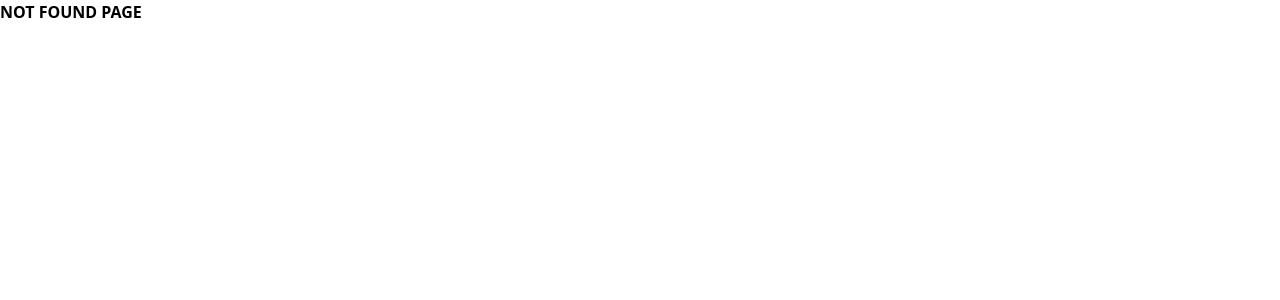
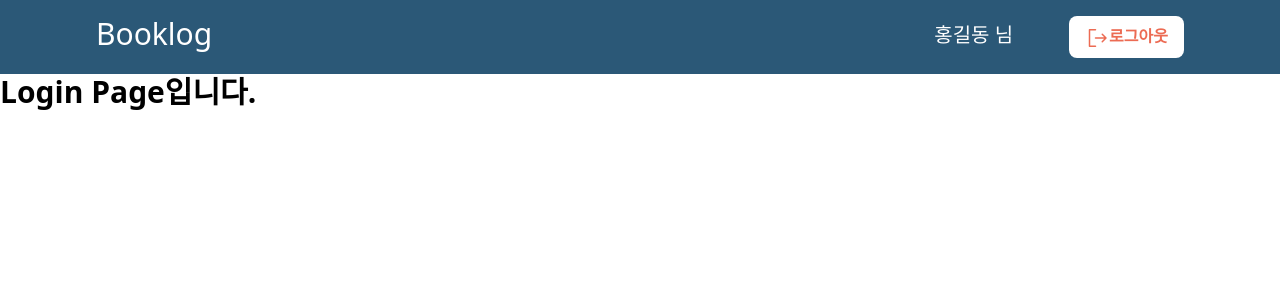
Before and after one commit to team1-booklog/Frontend, a React (Vite) app: page /login in a window 1280 px wide. Before the commit this address had no page. Shown: the top 300 px of the page. Built offline with nearby package versions, Linux system fonts and the light colour scheme.

Commit message:
[FIX] - PR 피드백 반영해서 수정
- 헤더 컴포넌트 common 안으로 수정
- 라우팅 최신 방법으로 수정

```diff
--- a/src/Routers.tsx
+++ b/src/Routers.tsx
@@ -1,22 +1,29 @@
-import { BrowserRouter, Routes, Route } from 'react-router-dom'
+import { RouterProvider, createBrowserRouter } from 'react-router-dom';
 import Layout from './pages/_layout.tsx';
 import MainPage from './pages/MainPage.tsx';
 import MyPage from './pages/MyPage.tsx';
+import Login from './pages/Login.tsx';
 
 export default function Routers() {
 
-  return (
-    <div>
-      <BrowserRouter>
-        <Routes>
-          <Route element={<Layout />}>
-            <Route path="/" element={<MainPage />} />
-            <Route path="/mypage" element={<MyPage />} />
-          </Route>
-
-          <Route path="*" element={<h3><b>NOT FOUND PAGE</b></h3>} />
-        </Routes>
-      </BrowserRouter>
-    </div>
-  )
+  const router = createBrowserRouter([
+    {
+      path: '/',
+      element: <Layout />,
+      children: [
+        { path: '/', element: <MainPage /> },
+        { path: '/mypage', element: <MyPage /> },
+        { path: '/login', element: <Login /> },
+      ],
+    },
+    {
+      path: '*',
+      element: (
+        <h3>
+          <b>NOT FOUND PAGE</b>
+        </h3>
+      ),
+    },
+  ]);
+  return <RouterProvider router={router} />;
 }
--- a/src/components/header/header.tsx
+++ b/src/components/common/header/Header.tsx
@@ -1,6 +1,6 @@
 import { useNavigate } from 'react-router-dom';
 import { PiSignIn, PiSignOut } from "react-icons/pi";
-import cn from '../../libs/cn.ts';
+import cn from '../../../libs/cn.ts';
 
 export default function Header() {
   const navigate = useNavigate();
--- a/src/pages/_layout.tsx
+++ b/src/pages/_layout.tsx
@@ -1,4 +1,4 @@
-import Header from '../components/header/Header.tsx';
+import Header from '../components/common/header/Header.tsx';
 import { Outlet } from 'react-router-dom';
 
 export default function Layout() {
```
